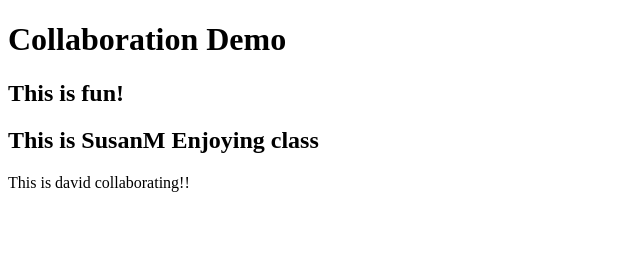
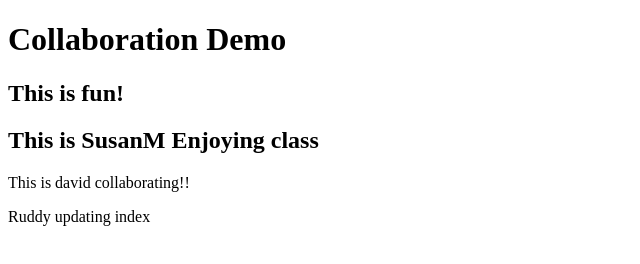
Before and after one commit to d-kahara/collaboration-demo, a plain HTML site: page index.html in a window 1280 px wide. Shown: the whole page, without its empty margins (0-640 px from the left). Drawn offline with Linux system fonts and the light colour scheme.

Commit message:
Updated paragraph on body

```diff
--- a/index.html
+++ b/index.html
@@ -10,5 +10,6 @@
     <h2>This is fun!</h2>
     <h2>This is SusanM Enjoying class</h2>
     <p>This is david collaborating!!</p>
+    <p>Ruddy updating index</p>
 </body>
 </html>
```
